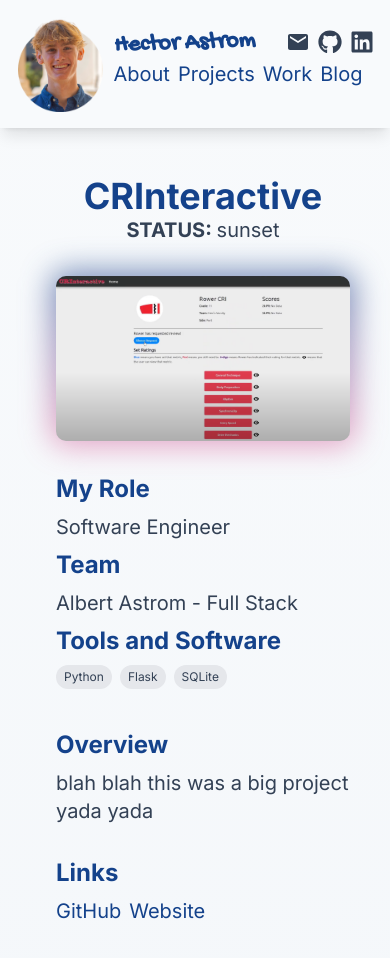
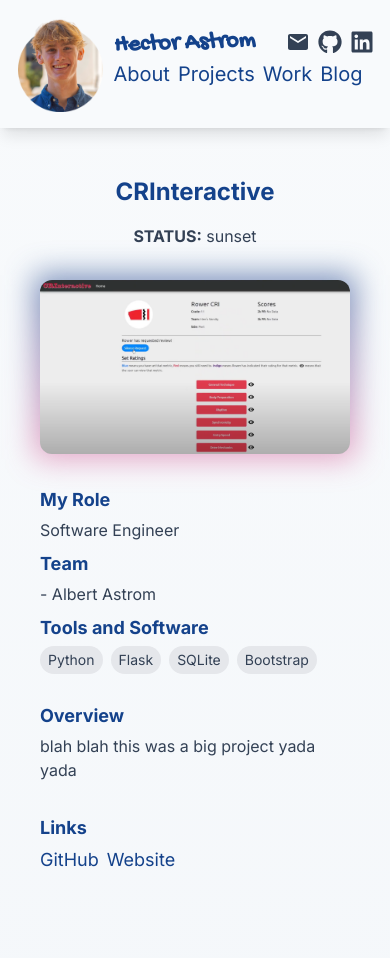
Before and after one commit to hectorastrom/personal-website, a Next.js app: page /projects/cri in a window 390 px wide. Shown: the top 958 px of the page. Built offline with nearby package versions, Linux system fonts and the light colour scheme.

Commit message:
+ back button, mobile responsiveness, other styling to project pages

```diff
--- a/public/project_data/projects.json
+++ b/public/project_data/projects.json
@@ -21,13 +21,13 @@
       "name": "CRInteractive",
       "date": "2021-2023",
       "description": "Platform to quantify and track rowing performance metrics",
-      "tags": ["Python", "Flask", "SQLite"],
+      "tags": ["Python", "Flask", "SQLite", "Bootstrap"],
       "status": "sunset",
       "github": "https://github.com/hectorastrom/CRInteractive",
       "website": "https://www.crinteractive.org/",
-      "role" : "Software Engineer",
+      "role": "Software Engineer",
       "overview": "blah blah this was a big project yada yada",
-      "team": ["Albert Astrom - Full Stack"]
+      "team": [{ "Albert Astrom": "Software Engineer" }]
     },
     {
       "id": "tim",
@@ -40,9 +40,13 @@
       "status": "sunset",
       "github": "https://github.com/Brotherswords/HackMIT2023",
       "devpost": "https://devpost.com/software/tim-text-into-music",
-      "role" : "Machine Learning, Backend Developer",
+      "role": "Machine Learning, Backend Developer",
       "overview": "blah blah this was a big project yada yada",
-      "team": ["Alec Wang - Front End", "Emma Qin - Machine Learning", "Lavan Viv. - Front End"]
+      "team": [
+        {"Alec Wang" : "Front End"},
+        {"Emma Qin" : "Machine Learning"},
+        {"Lavan Viv." : "Front End"}
+      ]
     },
     {
       "id": "stud",
@@ -55,9 +59,14 @@
       "tags": ["NextJS", "Tailwind", "Firebase", "Chrome-API"],
       "github": "https://github.com/albertastrom/stud",
       "devpost": "https://devpost.com/software/stud-the-study-bud",
-      "role" : "Backend Developer",
-      "overview": "blah blah this was a big project yada yada",
-      "team": ["Albert Astrom - Backend API", "Eli Olcott - Full Stack", "Jude Partovi - Front End"]
+      "role": "Backend Developer",
+      "overview": "",
+      "note": "stud was developed as part of HackHarvard 2023, Harvard's 36-hour hackathon.",
+      "team": [
+        {"Albert Astrom" : "Backend API"},
+        {"Eli Olcott" : "Full Stack"},
+        {"Jude Partovi" : "Front End"}
+      ]
     },
     {
       "id": "portfolio",
--- a/src/app/globals.css
+++ b/src/app/globals.css
@@ -5,6 +5,7 @@
 :root {
   --emphasis-color: theme(colors.emphasis);
   --accent-color: theme(colors.accent)
+  --md: theme(screens.md)
 }
 
 @font-face {
@@ -137,15 +138,6 @@ body::before {
   /* 16:9 Aspect Ratio */
 }
 
-.glow-border img {
-  position: absolute;
-  top: 0;
-  left: 0;
-  width: 100%;
-  height: 100%;
-  border-radius: 10px;
-}
-
 .glow-border:before {
   content: "";
   position: absolute;
@@ -153,7 +145,13 @@ body::before {
   left: -5px;
   right: -5px;
   bottom: -5px;
-  border-radius: 15px;
+  @media screen and (max-width: --md) {
+    top: -3px;
+    left: -3px;
+    right: -3px;
+    bottom: -3px;
+    filter: blur(10px);
+  }
   background: linear-gradient(180deg,
       rgba(20, 66, 139, .6),
       rgba(219, 39, 119, .4));
--- a/src/app/layout.tsx
+++ b/src/app/layout.tsx
@@ -20,7 +20,7 @@ export default function RootLayout({
         className={`${bodyFont.className} bg-gradient-to-b from-slate-50 to-slate-100 text-xl text-default antialiased px-10 pb-24 grid grid-rows-2 max-w-full mt-28 md:pb-36 md:grid md:grid-cols-[max-content,minmax(0,36rem)] md:justify-center md:gap-x-12 h-min-screen`}
       >
         <ResponsiveNav />
-        <main className="pb-6 pl-4 sm:pl-0">
+        <main className="pb-6 md:pl-4 pl-0">
           <div className="mt-16 ml:-mt-8 sm:mt-18 md:mt-8">{children}</div>
         </main>
       </body>
--- a/src/app/projects/[slug]/page.tsx
+++ b/src/app/projects/[slug]/page.tsx
@@ -3,8 +3,12 @@ import fs from "fs";
 import path from "path";
 import React from "react";
 import Image from "next/image";
-import Handles from "@/components/Handles1";
+import { IoMdArrowRoundBack } from "react-icons/io";
 import Link from "next/link";
+
+type TeamMember = {
+  [name: string]: string;
+};
 
 type Project = {
   id: string;
@@ -18,9 +22,10 @@ type Project = {
   github?: string;
   website?: string;
   devpost?: string;
+  role: string;
   overview: string;
-  role: string;
-  team?: string[];
+  note?: string;
+  team?: TeamMember[];
 };
 
 const getProjectData = () => {
@@ -39,7 +44,7 @@ export async function generateStaticParams() {
   return projects.map((project: { id: string }) => ({ slug: project.id }));
 }
 
-const ProjectPage = ({ params }: { params: { slug: string } }) => {
+export default function ProjectPage({ params }: { params: { slug: string } }) {
   const { projects } = getProjectData();
   const project = projects.find((p: Project) => p.id === params.slug);
 
@@ -55,12 +60,26 @@ const ProjectPage = ({ params }: { params: { slug: string } }) => {
 
   return (
     <>
-      <div className="sm:-mt-6 md:-mt-8 min-h-screen text-default">
-        <div className="max-w-4xl mx-auto">
+      <div className="sm:-mt-6 md:-mt-8 min-h-screen text-default text-base md:text-lg">
         <div className="text-center mb-8">
-            <h1 className="text-4xl font-bold text-emphasis">{project.name}</h1>
-            <span className="font-bold">STATUS: </span>
-            <p className="inline">{project.status}</p>
+          {/* Back button, only on big screens */}
+          <Link
+            href="/projects"
+            className="text-emphasis font-normal hover:saturate-200 hidden md:block"
+          >
+            <div className="flex justify-start gap-1 mb-4">
+              <IoMdArrowRoundBack className="text-3xl -mt-0.5" />
+              Back
+            </div>
+          </Link>
+
+          <h1 className="text-2xl md:text-4xl font-bold text-emphasis">
+            {project.name}
+          </h1>
+          <span className="mt-6">
+            <h3 className="font-bold mt-4 inline-block">STATUS:</h3>
+            <p className="inline"> {project.status}</p>
+          </span>
         </div>
         <div className="glow-border-container mb-8">
           <div className="glow-border">
@@ -70,53 +89,80 @@ const ProjectPage = ({ params }: { params: { slug: string } }) => {
               width={1600}
               height={900}
               priority={true}
-                className="object-contain w-full h-full rounded-xl"
+              className="absolute left-0 top-0 object-contain w-full h-full rounded-xl"
             />
           </div>
         </div>
-          <div className="grid grid-cols-1 md:grid-cols-2 gap-8">
+        <div className="grid grid-cols-1 gap-6 md:grid-cols-2 md:gap-8">
           <div>
-              <h2 className="text-2xl font-bold text-emphasis mb-2">My Role</h2>
+            <h2 className="text-lg md:text-xl font-bold text-emphasis mb-1">
+              My Role
+            </h2>
             <p className="mb-2">{project.role}</p>
+
             {project.team && (
               <>
-                  <h2 className="text-2xl font-bold text-emphasis mb-2">
+                <h2 className="text-lg md:text-xl font-bold text-emphasis mb-1">
                   Team
                 </h2>
-                  {project.team.map((member: string, index: number) => (
-                    <p key={index} className="mb-2">
-                      {member}
-                    </p>
-                  ))}
+                {/* Fixed Code */}
+                <ul className="mb-2">
+                  {project.team.map((member: TeamMember) => {
+                    const name = Object.keys(member)[0];
+                    const role = member[name];
+                    return (
+                      <li key={name} className="">
+                        <span className="md:hidden">- {name}</span>
+                        <span className="hidden md:inline">
+                          - {name}; {role}
+                        </span>
+                      </li>
+                    );
+                  })}
+                </ul>
               </>
             )}
-              <h2 className="text-2xl font-bold text-emphasis mb-2">
+
+            <h2 className="text-lg md:text-xl font-bold text-emphasis mb-1">
               Tools and Software
             </h2>
             <div className="flex flex-wrap">
               {project.tags.map((tag: string) => (
                 <span
                   key={tag}
-                    className="mr-2 mb-2 bg-gray-200 rounded-full px-2 py-1 text-xs md:text-sm lg:text-base"
+                  className="mr-2 mb-1 bg-gray-200 rounded-full px-2 py-1 text-sm md:text-base lg:text-base"
                 >
                   {tag}
                 </span>
               ))}
             </div>
           </div>
+          {/* second col */}
           <div>
-              <h2 className="text-2xl font-bold text-emphasis mb-2">
+            <h2 className="text-lg md:text-xl font-bold text-emphasis mb-1">
               Overview
             </h2>
             <p>{project.overview}</p>
+
+            {project.note && (
+              <div className="mt-4">
+                <p className="text-emphasis font-bold text-lg md:text-xl">
+                  Note:
+                </p>
+                <p className="text-opacity-50">{project.note}</p>
+              </div>
+            )}
           </div>
         </div>
+        {/* end of grid */}
         {links.length > 0 && (
           <div className="mt-8">
-              <h2 className="text-2xl font-bold text-emphasis mb-2">Links</h2>
-              <ul className="flex flex-wrap gap-2 sm:gap-4 md:gap-8 text-xl sm:text-2xl">
-                {links.map((link, index) => (
-                  <li key={index}>
+            <h2 className="text-lg md:text-xl font-bold text-emphasis mb-1">
+              Links
+            </h2>
+            <ul className="flex flex-wrap gap-2 sm:gap-4 md:gap-8 text-lg sm:text-lg md:text-xl">
+              {links.map((link) => (
+                <li key={link.label}>
                   <Link
                     href={link.href}
                     target="_blank"
@@ -130,9 +176,6 @@ const ProjectPage = ({ params }: { params: { slug: string } }) => {
           </div>
         )}
       </div>
-      </div>
     </>
   );
-};
-
-export default ProjectPage;
+}
```
Also changed, not shown: 1 other file (tests, documents, lock files or other folders). Lines whose indentation alone changed are shown as unchanged.
